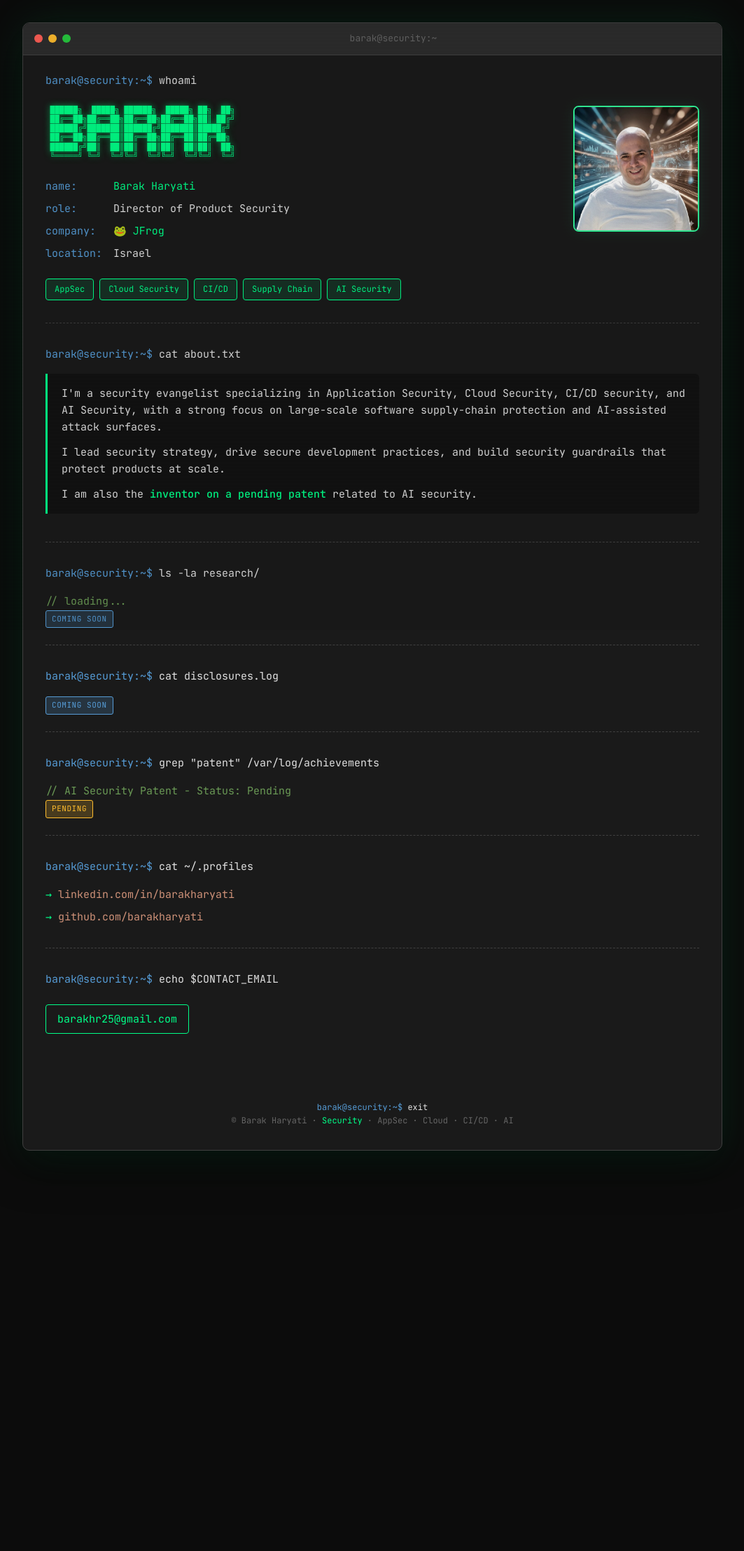
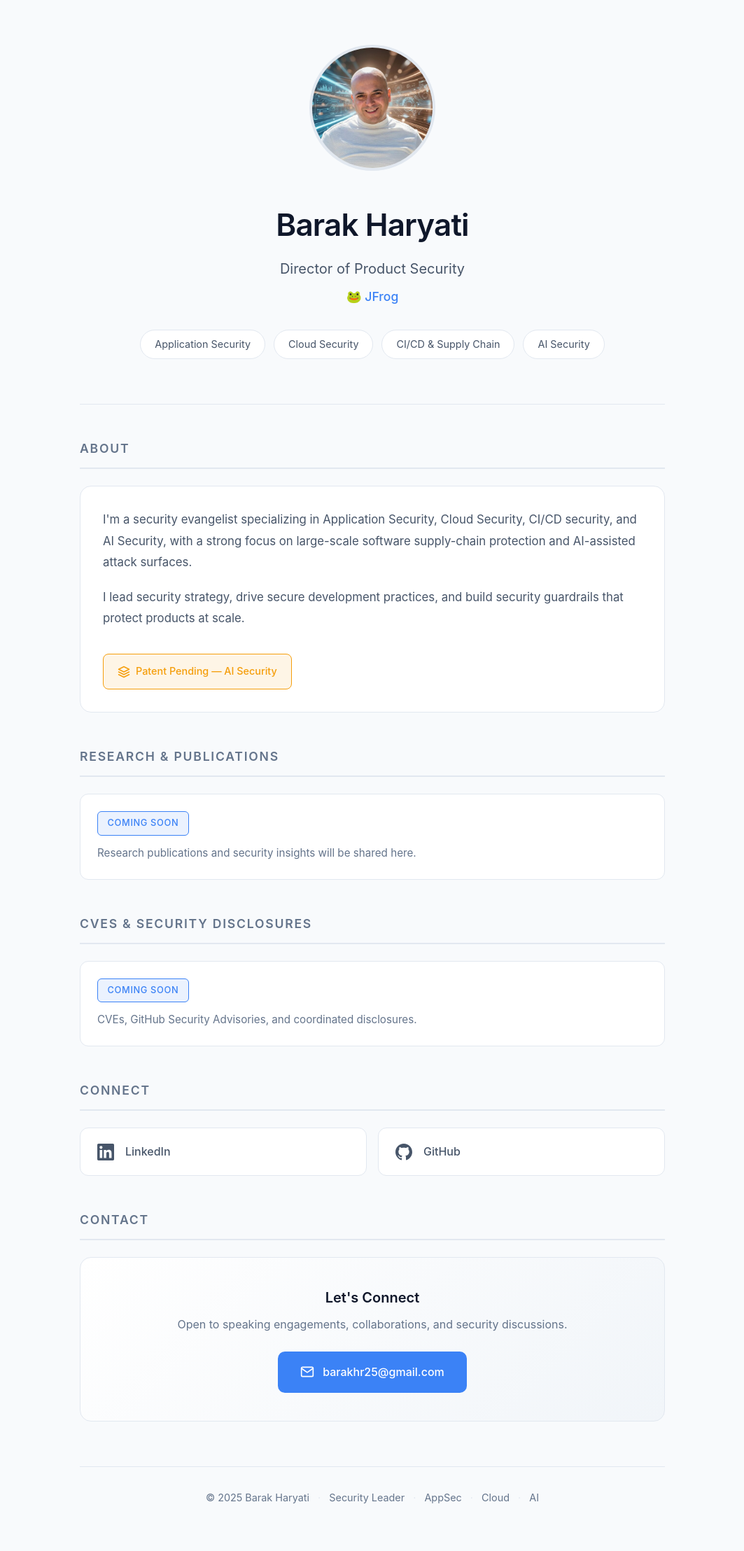
Before and after one commit to barakharyati/barakharyati, a Jekyll site: the page built from index.md, in a window 1280 px wide. Shown: the whole page at 70% size, without its empty margins (108-1171 px from the left). Built offline with Jekyll 4.4.1, drawn with Linux system fonts in a browser that asks for light colours; before the commit the page ends 1676 px from its top, so only the background shows below that.

Commit message:
Professional executive design - clean and polished

```diff
--- a/assets/style.css
+++ b/assets/style.css
@@ -1,9 +1,7 @@
 /* ═══════════════════════════════════════════════════════════════
-   BARAK HARYATI - TERMINAL PORTFOLIO
-   Full terminal/hacker aesthetic
+   BARAK HARYATI - EXECUTIVE PORTFOLIO
+   Clean, professional design for security leadership
    ═══════════════════════════════════════════════════════════════ */
-
-@import url('https://fonts.googleapis.com/css2?family=JetBrains+Mono:wght@400;500;600;700&display=swap');
 
 /* Reset */
 *, *::before, *::after {
@@ -12,216 +10,127 @@
   padding: 0;
 }
 
-/* CSS Variables */
+/* CSS Variables - Professional Dark Theme */
 :root {
-  --bg-primary: #0c0c0c;
-  --bg-terminal: #1a1a1a;
-  --bg-header: #2d2d2d;
-  --accent: #00ff88;
-  --accent-dim: rgba(0, 255, 136, 0.1);
-  --accent-glow: rgba(0, 255, 136, 0.5);
-  --text-primary: #00ff88;
-  --text-white: #e0e0e0;
-  --text-muted: #666666;
-  --text-comment: #6a9955;
-  --text-string: #ce9178;
-  --text-keyword: #569cd6;
-  --text-function: #dcdcaa;
-  --border: #404040;
-  --red: #ff5f56;
-  --yellow: #ffbd2e;
-  --green: #27c93f;
-  --font-mono: 'JetBrains Mono', 'SF Mono', 'Fira Code', 'Consolas', monospace;
+  --bg-primary: #0f1419;
+  --bg-secondary: #1a2028;
+  --bg-card: #1e252e;
+  --bg-card-hover: #252d38;
+  --accent: #3b82f6;
+  --accent-light: #60a5fa;
+  --accent-dim: rgba(59, 130, 246, 0.1);
+  --gold: #f59e0b;
+  --text-primary: #f8fafc;
+  --text-secondary: #94a3b8;
+  --text-muted: #64748b;
+  --border: #2d3748;
+  --border-light: #3d4a5c;
+  --font-heading: 'SF Pro Display', -apple-system, BlinkMacSystemFont, 'Segoe UI', sans-serif;
+  --font-body: 'SF Pro Text', -apple-system, BlinkMacSystemFont, 'Segoe UI', sans-serif;
 }
 
-/* Scanline effect */
-body::before {
-  content: '';
-  position: fixed;
-  top: 0;
-  left: 0;
-  width: 100%;
-  height: 100%;
-  background: repeating-linear-gradient(
-    0deg,
-    rgba(0, 0, 0, 0.15),
-    rgba(0, 0, 0, 0.15) 1px,
-    transparent 1px,
-    transparent 2px
-  );
-  pointer-events: none;
-  z-index: 1000;
+/* Light mode option */
+@media (prefers-color-scheme: light) {
+  :root {
+    --bg-primary: #f8fafc;
+    --bg-secondary: #f1f5f9;
+    --bg-card: #ffffff;
+    --bg-card-hover: #f8fafc;
+    --text-primary: #0f172a;
+    --text-secondary: #475569;
+    --text-muted: #64748b;
+    --border: #e2e8f0;
+    --border-light: #cbd5e1;
+  }
 }
 
 body {
-  font-family: var(--font-mono);
-  font-size: 15px;
-  line-height: 1.6;
+  font-family: var(--font-body);
+  font-size: 16px;
+  line-height: 1.7;
   color: var(--text-primary);
   background: var(--bg-primary);
   min-height: 100vh;
-  padding: 2rem;
 }
 
-/* Terminal Window */
+/* Container */
 .container {
-  max-width: 1000px;
+  max-width: 900px;
   margin: 0 auto;
-  background: var(--bg-terminal);
-  border-radius: 10px;
-  border: 1px solid var(--border);
-  overflow: hidden;
-  box-shadow:
-    0 0 60px rgba(0, 255, 136, 0.1),
-    0 20px 60px rgba(0, 0, 0, 0.5);
-}
-
-/* Terminal Header */
-.terminal-header {
-  background: var(--bg-header);
-  padding: 12px 16px;
-  display: flex;
-  align-items: center;
-  gap: 8px;
-  border-bottom: 1px solid var(--border);
-}
-
-.terminal-btn {
-  width: 12px;
-  height: 12px;
-  border-radius: 50%;
-}
-
-.terminal-btn.red { background: var(--red); }
-.terminal-btn.yellow { background: var(--yellow); }
-.terminal-btn.green { background: var(--green); }
-
-.terminal-title {
-  flex: 1;
-  text-align: center;
-  color: var(--text-muted);
-  font-size: 13px;
-}
-
-/* Terminal Body */
-.terminal-body {
-  padding: 1.5rem 2rem 2rem;
+  padding: 4rem 2rem;
 }
 
 /* ═══════════════════════════════════════════════════════════════
-   HERO / WHOAMI
+   HERO SECTION
    ═══════════════════════════════════════════════════════════════ */
 
 .hero {
-  margin-bottom: 2rem;
-  padding-bottom: 2rem;
-  border-bottom: 1px dashed var(--border);
-}
-
-.command-line {
-  margin-bottom: 1rem;
-}
-
-.prompt {
-  color: var(--text-keyword);
-}
-
-.command {
-  color: var(--text-white);
-}
-
-.cursor {
-  display: inline-block;
-  width: 10px;
-  height: 18px;
-  background: var(--accent);
-  margin-left: 2px;
-  animation: blink 1s infinite;
-  vertical-align: middle;
-}
-
-@keyframes blink {
-  0%, 50% { opacity: 1; }
-  51%, 100% { opacity: 0; }
-}
-
-.output {
-  margin-top: 1.5rem;
-}
-
-.ascii-name {
-  color: var(--accent);
-  font-size: 11px;
-  line-height: 1.2;
-  margin-bottom: 1.5rem;
-  white-space: pre;
-  text-shadow: 0 0 10px var(--accent-glow);
-}
-
-.info-block {
-  display: grid;
-  grid-template-columns: auto 1fr;
-  gap: 0.5rem 1rem;
-  margin-bottom: 1.5rem;
-}
-
-.info-key {
-  color: var(--text-keyword);
-}
-
-.info-value {
-  color: var(--text-white);
-}
-
-.info-value.highlight {
-  color: var(--accent);
-}
-
-.info-value a {
-  color: var(--text-string);
-  text-decoration: none;
-}
-
-.info-value a:hover {
-  text-decoration: underline;
-}
-
-/* Profile image in terminal */
-.profile-container {
-  float: right;
-  margin: 0 0 1rem 2rem;
+  text-align: center;
+  padding-bottom: 4rem;
+  margin-bottom: 3rem;
+  border-bottom: 1px solid var(--border);
 }
 
 .profile-image {
   width: 180px;
   height: 180px;
-  border-radius: 8px;
-  border: 2px solid var(--accent);
-  box-shadow: 0 0 20px var(--accent-dim);
-  filter: grayscale(30%) contrast(1.1);
+  border-radius: 50%;
+  object-fit: cover;
+  border: 4px solid var(--border);
+  margin-bottom: 2rem;
   transition: all 0.3s ease;
 }
 
 .profile-image:hover {
-  filter: grayscale(0%) contrast(1);
-  box-shadow: 0 0 30px var(--accent-glow);
+  border-color: var(--accent);
+  transform: scale(1.02);
 }
 
-/* Tags */
-.tags {
+.hero h1 {
+  font-family: var(--font-heading);
+  font-size: 2.75rem;
+  font-weight: 600;
+  letter-spacing: -0.02em;
+  margin-bottom: 0.5rem;
+  color: var(--text-primary);
+}
+
+.hero-title {
+  font-size: 1.25rem;
+  color: var(--text-secondary);
+  margin-bottom: 0.5rem;
+  font-weight: 400;
+}
+
+.hero-company {
+  font-size: 1.1rem;
+  color: var(--accent);
+  font-weight: 500;
+  margin-bottom: 2rem;
+}
+
+.expertise-list {
   display: flex;
   flex-wrap: wrap;
-  gap: 0.5rem;
-  margin-top: 1rem;
+  justify-content: center;
+  gap: 0.75rem;
+  margin-top: 1.5rem;
 }
 
-.tag {
-  padding: 0.3rem 0.75rem;
+.expertise-item {
+  padding: 0.5rem 1.25rem;
+  background: var(--bg-card);
+  border: 1px solid var(--border);
+  border-radius: 100px;
+  font-size: 0.9rem;
+  color: var(--text-secondary);
+  transition: all 0.2s ease;
+}
+
+.expertise-item:hover {
+  border-color: var(--accent);
+  color: var(--accent);
   background: var(--accent-dim);
-  border: 1px solid var(--accent);
-  border-radius: 4px;
-  font-size: 12px;
-  color: var(--accent);
 }
 
 /* ═══════════════════════════════════════════════════════════════
@@ -229,123 +138,180 @@ body {
    ═══════════════════════════════════════════════════════════════ */
 
 section {
-  margin-bottom: 2rem;
-  padding-bottom: 1.5rem;
-  border-bottom: 1px dashed var(--border);
-}
-
-section:last-of-type {
-  border-bottom: none;
-}
-
-.section-cmd {
-  margin-bottom: 1rem;
+  margin-bottom: 3rem;
 }
 
 h2 {
-  display: inline;
-  font-size: 15px;
-  font-weight: 400;
+  font-family: var(--font-heading);
+  font-size: 1.1rem;
+  font-weight: 600;
+  text-transform: uppercase;
+  letter-spacing: 0.1em;
+  color: var(--text-muted);
+  margin-bottom: 1.5rem;
+  padding-bottom: 0.75rem;
+  border-bottom: 2px solid var(--border);
 }
 
-/* Comment style text */
-.comment {
-  color: var(--text-comment);
+/* About Card */
+.about-card {
+  background: var(--bg-card);
+  border: 1px solid var(--border);
+  border-radius: 16px;
+  padding: 2rem;
 }
 
-.comment::before {
-  content: '// ';
+.about-card p {
+  color: var(--text-secondary);
+  margin-bottom: 1.25rem;
+  font-size: 1.05rem;
+  line-height: 1.8;
 }
 
-/* Output blocks */
-.output-block {
-  background: rgba(0, 0, 0, 0.3);
-  border-left: 3px solid var(--accent);
-  padding: 1rem 1.25rem;
-  margin: 1rem 0;
-  border-radius: 0 6px 6px 0;
-}
-
-.output-block p {
-  color: var(--text-white);
-  margin-bottom: 0.75rem;
-}
-
-.output-block p:last-child {
+.about-card p:last-child {
   margin-bottom: 0;
 }
 
-.output-block .highlight {
+.highlight {
   color: var(--accent);
   font-weight: 500;
 }
 
-/* Status badges */
-.status {
+.patent-badge {
+  display: inline-flex;
+  align-items: center;
+  gap: 0.5rem;
+  margin-top: 1rem;
+  padding: 0.75rem 1.25rem;
+  background: rgba(245, 158, 11, 0.1);
+  border: 1px solid var(--gold);
+  border-radius: 8px;
+  color: var(--gold);
+  font-size: 0.9rem;
+  font-weight: 500;
+}
+
+/* Content Cards */
+.content-card {
+  background: var(--bg-card);
+  border: 1px solid var(--border);
+  border-radius: 12px;
+  padding: 1.5rem;
+  transition: all 0.2s ease;
+}
+
+.content-card:hover {
+  border-color: var(--border-light);
+  background: var(--bg-card-hover);
+}
+
+.status-badge {
   display: inline-block;
-  padding: 0.2rem 0.5rem;
-  border-radius: 3px;
-  font-size: 11px;
+  padding: 0.35rem 0.85rem;
+  background: var(--accent-dim);
+  border: 1px solid var(--accent);
+  border-radius: 6px;
+  font-size: 0.8rem;
+  font-weight: 500;
+  color: var(--accent);
   text-transform: uppercase;
   letter-spacing: 0.05em;
 }
 
-.status.pending {
-  background: rgba(255, 189, 46, 0.2);
-  color: var(--yellow);
-  border: 1px solid var(--yellow);
-}
-
-.status.coming {
-  background: rgba(86, 156, 214, 0.2);
-  color: var(--text-keyword);
-  border: 1px solid var(--text-keyword);
+.content-card p {
+  color: var(--text-muted);
+  font-size: 0.95rem;
+  margin-top: 0.75rem;
 }
 
 /* ═══════════════════════════════════════════════════════════════
-   LINKS
+   LINKS & CONTACT
    ═══════════════════════════════════════════════════════════════ */
 
-.links-list {
-  list-style: none;
+.profiles-grid {
+  display: grid;
+  grid-template-columns: repeat(2, 1fr);
+  gap: 1rem;
 }
 
-.links-list li {
-  margin-bottom: 0.5rem;
-}
-
-.links-list li::before {
-  content: '→ ';
-  color: var(--accent);
-}
-
-.links-list a {
-  color: var(--text-string);
+.profile-link {
+  display: flex;
+  align-items: center;
+  gap: 1rem;
+  padding: 1.25rem 1.5rem;
+  background: var(--bg-card);
+  border: 1px solid var(--border);
+  border-radius: 12px;
+  color: var(--text-secondary);
   text-decoration: none;
   transition: all 0.2s ease;
 }
 
-.links-list a:hover {
+.profile-link:hover {
+  border-color: var(--accent);
+  background: var(--accent-dim);
   color: var(--accent);
-  text-shadow: 0 0 10px var(--accent-glow);
+  transform: translateY(-2px);
 }
 
-/* Email */
-.email-link {
-  display: inline-block;
-  color: var(--accent);
+.profile-link svg {
+  width: 24px;
+  height: 24px;
+  fill: currentColor;
+  flex-shrink: 0;
+}
+
+.profile-link span {
+  font-weight: 500;
+}
+
+/* Contact */
+.contact-card {
+  background: linear-gradient(135deg, var(--bg-card) 0%, var(--bg-secondary) 100%);
+  border: 1px solid var(--border);
+  border-radius: 16px;
+  padding: 2.5rem;
+  text-align: center;
+}
+
+.contact-card h3 {
+  font-family: var(--font-heading);
+  font-size: 1.25rem;
+  font-weight: 600;
+  margin-bottom: 0.5rem;
+  color: var(--text-primary);
+}
+
+.contact-card p {
+  color: var(--text-muted);
+  margin-bottom: 1.5rem;
+}
+
+.contact-email {
+  display: inline-flex;
+  align-items: center;
+  gap: 0.75rem;
+  padding: 1rem 2rem;
+  background: var(--accent);
+  border-radius: 10px;
+  color: white;
   text-decoration: none;
-  padding: 0.5rem 1rem;
-  border: 1px solid var(--accent);
-  border-radius: 4px;
-  margin-top: 0.5rem;
+  font-weight: 500;
+  font-size: 1rem;
   transition: all 0.2s ease;
 }
 
-.email-link:hover {
-  background: var(--accent);
-  color: var(--bg-terminal);
-  box-shadow: 0 0 20px var(--accent-glow);
+.contact-email:hover {
+  background: var(--accent-light);
+  transform: translateY(-2px);
+  box-shadow: 0 10px 30px rgba(59, 130, 246, 0.3);
+}
+
+.contact-email svg {
+  width: 20px;
+  height: 20px;
+  stroke: currentColor;
+  fill: none;
 }
 
 /* ═══════════════════════════════════════════════════════════════
@@ -353,24 +319,20 @@ h2 {
    ═══════════════════════════════════════════════════════════════ */
 
 footer {
-  margin-top: 2rem;
-  padding-top: 1rem;
+  margin-top: 4rem;
+  padding-top: 2rem;
+  border-top: 1px solid var(--border);
   text-align: center;
 }
 
 footer p {
   color: var(--text-muted);
-  font-size: 12px;
+  font-size: 0.9rem;
 }
 
-footer .accent {
-  color: var(--accent);
-}
-
-/* Exit message */
-.exit-msg {
-  margin-top: 1.5rem;
-  color: var(--text-muted);
+footer .divider {
+  margin: 0 0.5rem;
+  color: var(--border);
 }
 
 /* ═══════════════════════════════════════════════════════════════
@@ -378,18 +340,16 @@ footer .accent {
    ═══════════════════════════════════════════════════════════════ */
 
 @media (max-width: 768px) {
-  body {
-    padding: 1rem;
+  .container {
+    padding: 2rem 1.25rem;
   }
 
-  .terminal-body {
-    padding: 1rem;
+  .hero h1 {
+    font-size: 2rem;
   }
 
-  .profile-container {
-    float: none;
-    margin: 0 0 1.5rem 0;
-    text-align: center;
+  .hero-title {
+    font-size: 1.1rem;
   }
 
   .profile-image {
@@ -397,41 +357,32 @@ footer .accent {
     height: 140px;
   }
 
-  .ascii-name {
-    font-size: 8px;
-    overflow-x: auto;
+  .profiles-grid {
+    grid-template-columns: 1fr;
   }
 
-  .info-block {
-    grid-template-columns: 1fr;
-    gap: 0.25rem;
+  .expertise-list {
+    gap: 0.5rem;
   }
 
-  .info-key {
-    margin-top: 0.5rem;
-  }
-
-  .tags {
-    justify-content: center;
+  .expertise-item {
+    padding: 0.4rem 1rem;
+    font-size: 0.85rem;
   }
 }
 
 @media (max-width: 480px) {
-  body {
-    padding: 0.5rem;
-    font-size: 13px;
-  }
-
-  .terminal-body {
-    padding: 0.75rem;
-  }
-
-  .ascii-name {
-    display: none;
+  .hero h1 {
+    font-size: 1.75rem;
   }
 
   .profile-image {
     width: 120px;
     height: 120px;
   }
+
+  .about-card,
+  .contact-card {
+    padding: 1.5rem;
+  }
 }
--- a/index.md
+++ b/index.md
@@ -3,116 +3,74 @@ layout: default
 title: Barak Haryati
 ---
 
-<div class="terminal-header">
-  <span class="terminal-btn red"></span>
-  <span class="terminal-btn yellow"></span>
-  <span class="terminal-btn green"></span>
-  <span class="terminal-title">barak@security:~</span>
-</div>
+<section class="hero">
+  <img src="assets/profile.png" alt="Barak Haryati" class="profile-image">
+  <h1>Barak Haryati</h1>
+  <p class="hero-title">Director of Product Security</p>
+  <p class="hero-company">🐸 JFrog</p>
 
-<div class="terminal-body">
-
-<section class="hero">
-  <div class="command-line">
-    <span class="prompt">barak@security:~$</span> <span class="command">whoami</span><span class="cursor"></span>
-  </div>
-
-  <div class="output">
-    <div class="profile-container">
-      <img src="assets/profile.png" alt="Barak Haryati" class="profile-image">
-    </div>
-
-<pre class="ascii-name">
- ██████╗  █████╗ ██████╗  █████╗ ██╗  ██╗
- ██╔══██╗██╔══██╗██╔══██╗██╔══██╗██║ ██╔╝
- ██████╔╝███████║██████╔╝███████║█████╔╝
- ██╔══██╗██╔══██║██╔══██╗██╔══██║██╔═██╗
- ██████╔╝██║  ██║██║  ██║██║  ██║██║  ██╗
- ╚═════╝ ╚═╝  ╚═╝╚═╝  ╚═╝╚═╝  ╚═╝╚═╝  ╚═╝
-</pre>
-
-<div class="info-block">
-  <span class="info-key">name:</span>
-  <span class="info-value highlight">Barak Haryati</span>
-
-  <span class="info-key">role:</span>
-  <span class="info-value">Director of Product Security</span>
-
-  <span class="info-key">company:</span>
-  <span class="info-value highlight">🐸 JFrog</span>
-
-  <span class="info-key">location:</span>
-  <span class="info-value">Israel</span>
-</div>
-
-<div class="tags">
-  <span class="tag">AppSec</span>
-  <span class="tag">Cloud Security</span>
-  <span class="tag">CI/CD</span>
-  <span class="tag">Supply Chain</span>
-  <span class="tag">AI Security</span>
-</div>
-
+  <div class="expertise-list">
+    <span class="expertise-item">Application Security</span>
+    <span class="expertise-item">Cloud Security</span>
+    <span class="expertise-item">CI/CD & Supply Chain</span>
+    <span class="expertise-item">AI Security</span>
   </div>
 </section>
 
 <section id="about">
-  <div class="section-cmd">
-    <span class="prompt">barak@security:~$</span> <span class="command">cat about.txt</span>
-  </div>
-
-  <div class="output-block">
+  <h2>About</h2>
+  <div class="about-card">
     <p>I'm a security evangelist specializing in Application Security, Cloud Security, CI/CD security, and AI Security, with a strong focus on large-scale software supply-chain protection and AI-assisted attack surfaces.</p>
     <p>I lead security strategy, drive secure development practices, and build security guardrails that protect products at scale.</p>
-    <p>I am also the <span class="highlight">inventor on a pending patent</span> related to AI security.</p>
+    <div class="patent-badge">
+      <svg xmlns="http://www.w3.org/2000/svg" width="18" height="18" viewBox="0 0 24 24" fill="none" stroke="currentColor" stroke-width="2" stroke-linecap="round" stroke-linejoin="round"><path d="M12 2L2 7l10 5 10-5-10-5z"/><path d="M2 17l10 5 10-5"/><path d="M2 12l10 5 10-5"/></svg>
+      Patent Pending — AI Security
+    </div>
   </div>
 </section>
 
 <section id="research">
-  <div class="section-cmd">
-    <span class="prompt">barak@security:~$</span> <span class="command">ls -la research/</span>
+  <h2>Research & Publications</h2>
+  <div class="content-card">
+    <span class="status-badge">Coming Soon</span>
+    <p>Research publications and security insights will be shared here.</p>
   </div>
-  <p class="comment">loading...</p>
-  <span class="status coming">Coming Soon</span>
 </section>
 
-<section id="cves">
-  <div class="section-cmd">
-    <span class="prompt">barak@security:~$</span> <span class="command">cat disclosures.log</span>
+<section id="disclosures">
+  <h2>CVEs & Security Disclosures</h2>
+  <div class="content-card">
+    <span class="status-badge">Coming Soon</span>
+    <p>CVEs, GitHub Security Advisories, and coordinated disclosures.</p>
   </div>
-<span class="status coming">Coming Soon</span>
 </section>
 
-<section id="patents">
-  <div class="section-cmd">
-    <span class="prompt">barak@security:~$</span> <span class="command">grep "patent" /var/log/achievements</span>
+<section id="profiles">
+  <h2>Connect</h2>
+  <div class="profiles-grid">
+    <a href="https://www.linkedin.com/in/barakharyati" class="profile-link" target="_blank" rel="noopener">
+      <svg xmlns="http://www.w3.org/2000/svg" viewBox="0 0 24 24"><path d="M20.447 20.452h-3.554v-5.569c0-1.328-.027-3.037-1.852-3.037-1.853 0-2.136 1.445-2.136 2.939v5.667H9.351V9h3.414v1.561h.046c.477-.9 1.637-1.85 3.37-1.85 3.601 0 4.267 2.37 4.267 5.455v6.286zM5.337 7.433c-1.144 0-2.063-.926-2.063-2.065 0-1.138.92-2.063 2.063-2.063 1.14 0 2.064.925 2.064 2.063 0 1.139-.925 2.065-2.064 2.065zm1.782 13.019H3.555V9h3.564v11.452zM22.225 0H1.771C.792 0 0 .774 0 1.729v20.542C0 23.227.792 24 1.771 24h20.451C23.2 24 24 23.227 24 22.271V1.729C24 .774 23.2 0 22.222 0h.003z"/></svg>
+      <span>LinkedIn</span>
+    </a>
+    <a href="https://github.com/barakharyati" class="profile-link" target="_blank" rel="noopener">
+      <svg xmlns="http://www.w3.org/2000/svg" viewBox="0 0 24 24"><path d="M12 0c-6.626 0-12 5.373-12 12 0 5.302 3.438 9.8 8.207 11.387.599.111.793-.261.793-.577v-2.234c-3.338.726-4.033-1.416-4.033-1.416-.546-1.387-1.333-1.756-1.333-1.756-1.089-.745.083-.729.083-.729 1.205.084 1.839 1.237 1.839 1.237 1.07 1.834 2.807 1.304 3.492.997.107-.775.418-1.305.762-1.604-2.665-.305-5.467-1.334-5.467-5.931 0-1.311.469-2.381 1.236-3.221-.124-.303-.535-1.524.117-3.176 0 0 1.008-.322 3.301 1.23.957-.266 1.983-.399 3.003-.404 1.02.005 2.047.138 3.006.404 2.291-1.552 3.297-1.23 3.297-1.23.653 1.653.242 2.874.118 3.176.77.84 1.235 1.911 1.235 3.221 0 4.609-2.807 5.624-5.479 5.921.43.372.823 1.102.823 2.222v3.293c0 .319.192.694.801.576 4.765-1.589 8.199-6.086 8.199-11.386 0-6.627-5.373-12-12-12z"/></svg>
+      <span>GitHub</span>
+    </a>
   </div>
-  <p class="comment">AI Security Patent - Status: Pending</p>
-  <span class="status pending">Pending</span>
-</section>
-
-<section id="links">
-  <div class="section-cmd">
-    <span class="prompt">barak@security:~$</span> <span class="command">cat ~/.profiles</span>
-  </div>
-
-  <ul class="links-list">
-    <li><a href="https://www.linkedin.com/in/barakharyati" target="_blank" rel="noopener">linkedin.com/in/barakharyati</a></li>
-    <li><a href="https://github.com/barakharyati" target="_blank" rel="noopener">github.com/barakharyati</a></li>
-  </ul>
 </section>
 
 <section id="contact">
-  <div class="section-cmd">
-    <span class="prompt">barak@security:~$</span> <span class="command">echo $CONTACT_EMAIL</span>
+  <h2>Contact</h2>
+  <div class="contact-card">
+    <h3>Let's Connect</h3>
+    <p>Open to speaking engagements, collaborations, and security discussions.</p>
+    <a href="mailto:barakhr25@gmail.com" class="contact-email">
+      <svg xmlns="http://www.w3.org/2000/svg" viewBox="0 0 24 24" stroke-width="2" stroke-linecap="round" stroke-linejoin="round"><path d="M4 4h16c1.1 0 2 .9 2 2v12c0 1.1-.9 2-2 2H4c-1.1 0-2-.9-2-2V6c0-1.1.9-2 2-2z"/><polyline points="22,6 12,13 2,6"/></svg>
+      barakhr25@gmail.com
+    </a>
   </div>
-
-  <a href="mailto:barakhr25@gmail.com" class="email-link">barakhr25@gmail.com</a>
 </section>
 
 <footer>
-  <p class="exit-msg"><span class="prompt">barak@security:~$</span> <span class="command">exit</span></p>
-  <p>© Barak Haryati · <span class="accent">Security</span> · AppSec · Cloud · CI/CD · AI</p>
+  <p>© 2025 Barak Haryati <span class="divider">·</span> Security Leader <span class="divider">·</span> AppSec <span class="divider">·</span> Cloud <span class="divider">·</span> AI</p>
 </footer>
-
-</div>
```
